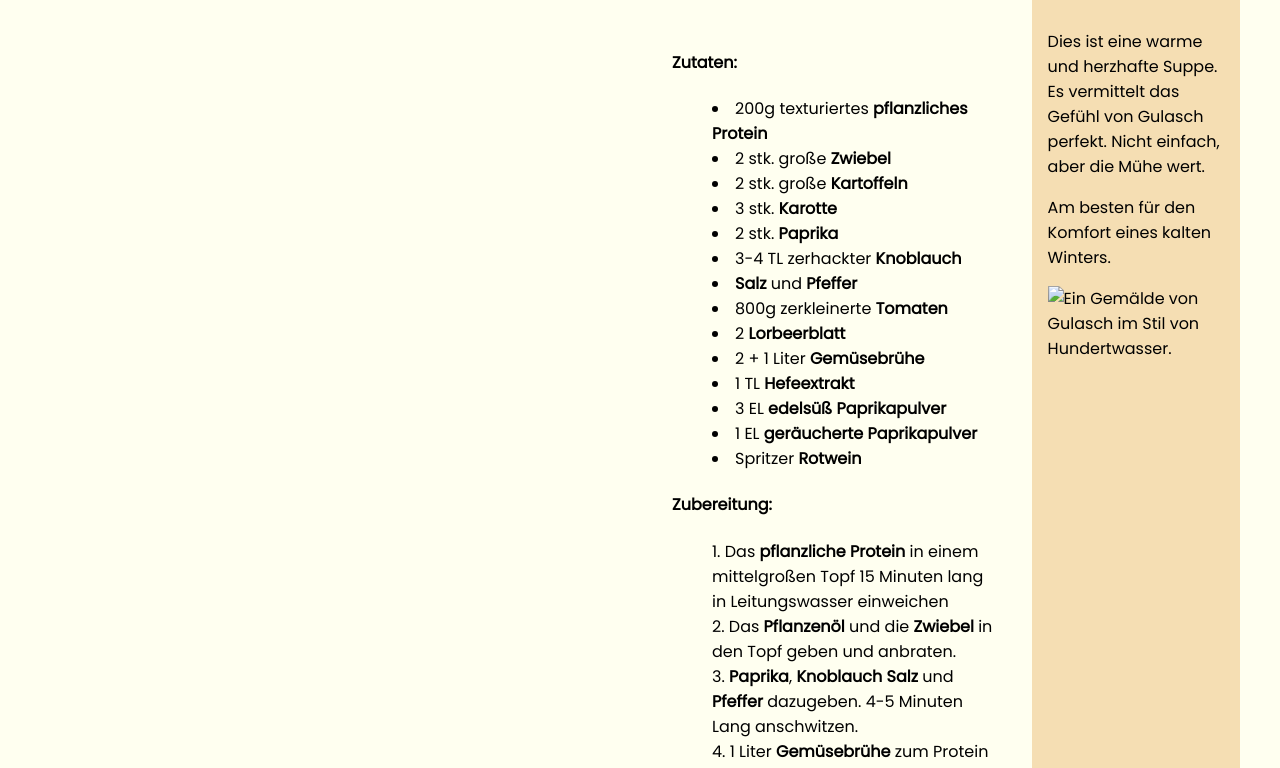
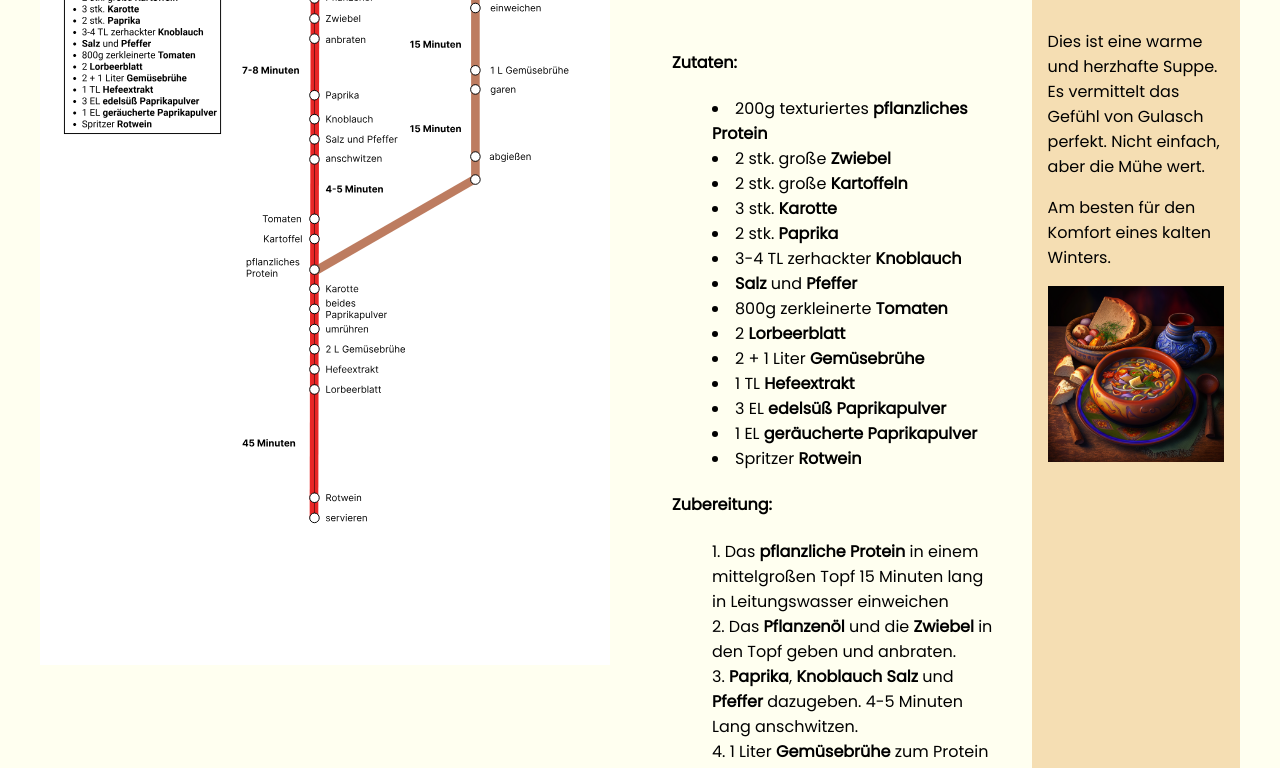
Before and after one commit to carmi1/carmi1.github.io, a plain HTML site: page rezeptflex-ungarischegulasch.html in a window 1280 px wide. Shown: the part 182-950 px from the top of the page. Drawn offline with Linux system fonts and the light colour scheme.

Commit message:
Update rezeptflex-ungarischegulasch.html image links

```diff
--- a/rezeptflex-ungarischegulasch.html
+++ b/rezeptflex-ungarischegulasch.html
@@ -73,7 +73,7 @@ footer {
 
 <body>
 <div class="main_diagram">
-	<img src="Diagram.UngarischeGulasch.svg" alt="ein Diagramm, wie man das Gulsch macht" />
+	<img src="Images/Rezepte/Diagram.UngarischeGulasch.svg" alt="ein Diagramm, wie man das Gulsch macht" />
 </div>
 <div class="non_diagram">
 <header>
@@ -117,7 +117,7 @@ footer {
 		<p>Dies ist eine warme und herzhafte Suppe. Es vermittelt das Gefühl von Gulasch perfekt. Nicht einfach, aber die Mühe wert.</p>
 		<p>Am besten für den Komfort eines kalten Winters.</p>
 		<div class="art_image">
-			<img src="Art.Gulasch.png" alt="Ein Gemälde von Gulasch im Stil von Hundertwasser." />
+			<img src="Images/Rezepte/Art.Gulasch.png" alt="Ein Gemälde von Gulasch im Stil von Hundertwasser." />
 		</div>
 	</aside>
 	</div>
```
